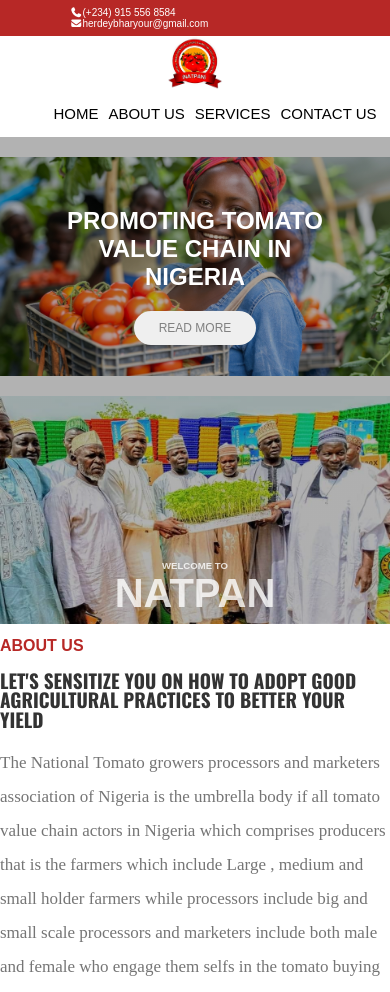
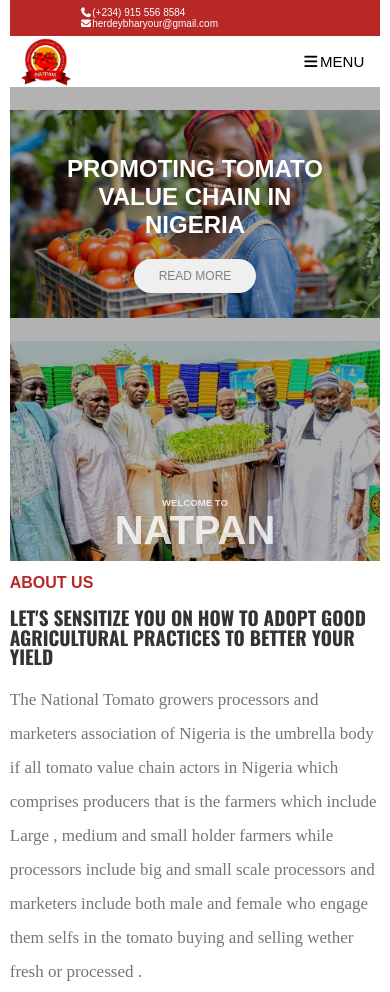
Before and after one commit to Adebayo432/08_NATPAN, a plain HTML site: page index.html in a window 390 px wide. Shown: the top 992 px of the page. Drawn offline with nearby package versions, Linux system fonts and the light colour scheme.

Commit message:
Add files via upload

```diff
--- a/index.html
+++ b/index.html
@@ -22,8 +22,8 @@
 <body>
     <header class="header">
         <div>
-            <i class="fa-solid fa-phone"></i>(+234) 915 556 8584 <br>
-            <i class="fas fa-envelope"></i>herdeybharyour@gmail.com
+            <p> <i class="fa-solid fa-phone"></i>(+234) 915 556 8584 </p>
+            <p> <i class="fas fa-envelope"></i>herdeybharyour@gmail.com </p>
         </div>
         <nav>
             <img src="img/1-logo-removebg-preview-4.png" alt="">
@@ -34,6 +34,7 @@
                 <li> <a href="index.html">Services</a></li>
                 <li> <a href="index.html">Contact Us</a></li>
             </ul>
+            <button class="menu-btn"><i class="fa-solid fa-bars"></i>MENU</button>
         </nav>
     </header>
     <!-- section one -->
--- a/script.js
+++ b/script.js
@@ -0,0 +1,8 @@
+"use strict";
+
+const menuBtn = document.querySelector(".menu-btn");
+const navUL = document.querySelector(".header ul");
+
+menuBtn.addEventListener("click", function () {
+    navUL.classList.toggle("active");
+});
--- a/style.css
+++ b/style.css
@@ -1,6 +1,6 @@
 body {
     margin: 0px;
-    padding: 0px;
+    padding-inline: 2.5%;
     font-family: sans-serif, system-ui, -apple-system, BlinkMacSystemFont, 'Segoe UI', Roboto, Oxygen, Ubuntu, Cantarell, 'Open Sans', 'Helvetica Neue', sans-serif;
     width: 100%;
     box-sizing: border-box;
@@ -26,12 +26,18 @@ header nav img {
     width: 7%;
 }
 
+.header p {
+    margin: 0px;
+    padding: 0px;
+}
+
 header nav {
     background-color: white;
     display: flex;
     justify-content: space-between;
     padding-inline: 60px;
     flex-wrap: wrap;
+    position: relative;
 
 }
 
@@ -50,16 +56,34 @@ header nav ul a {
     color: black;
 }
 
+.header button {
+    background-color: inherit;
+    border: none;
+    cursor: pointer;
+    font-size: 15px;
+    display: none;
+}
+
 @media (width <=600px) {
     header nav ul {
         list-style: none;
         display: flex;
-        gap: 10px;
-        flex-wrap: wrap;
-        align-items: center;
-        text-transform: uppercase;
-        font-size: 15px;
+        flex-direction: column;
+        position: absolute;
+        background-color: white;
+        top: 0;
+        left: 0;
+        height: 100vh;
+        gap: 2rem;
+        width: 10rem;
+        margin-top: -2rem;
+        padding: 0px;
+        padding-top: 2rem;
+        transform: translate(-100%);
+        transition: 0.3s ease-in-out;
+
     }
+
 
     header nav img {
         width: 15%;
@@ -69,9 +93,17 @@ header nav ul a {
         background-color: white;
         display: flex;
         padding-inline: 10px;
-        justify-content: space-around;
+        justify-content: space-between;
 
 
+    }
+
+    .header button {
+        display: block;
+    }
+
+    .header .active {
+        transform: translate(0);
     }
 }
 
```
